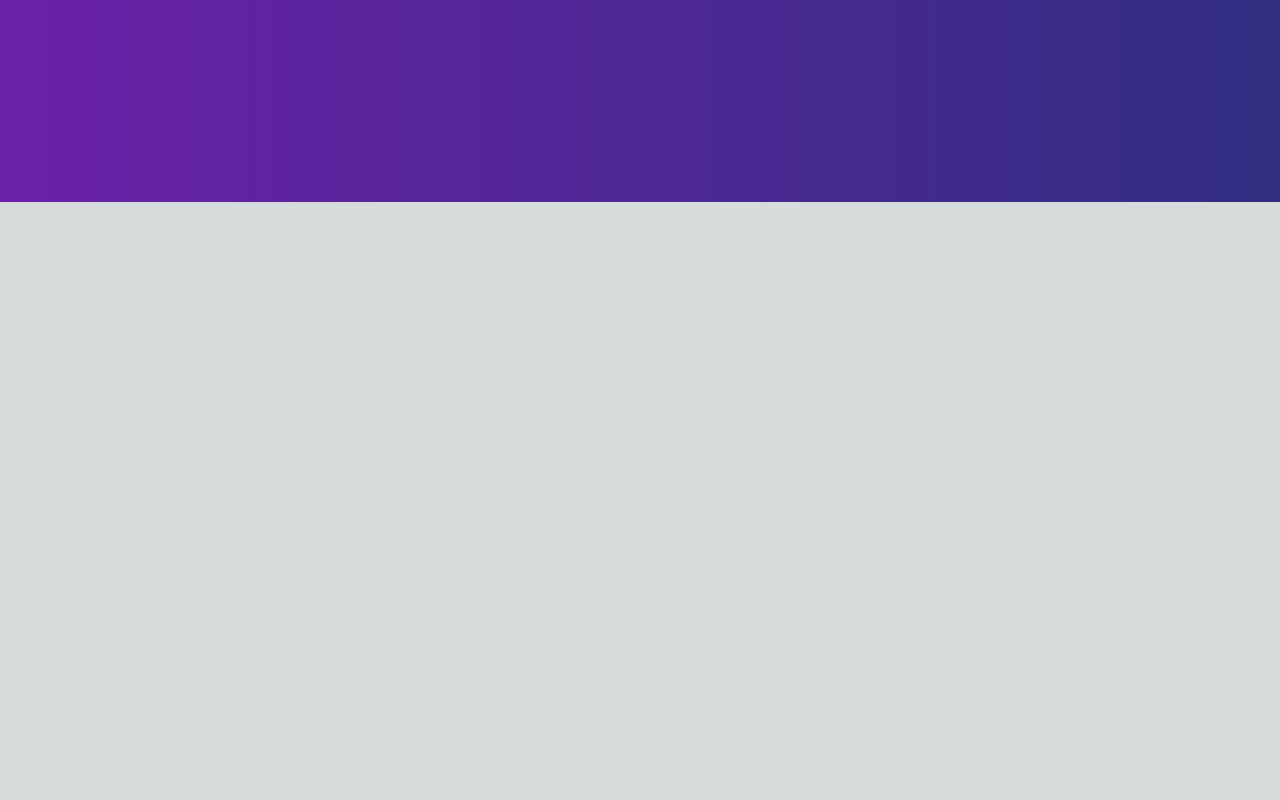
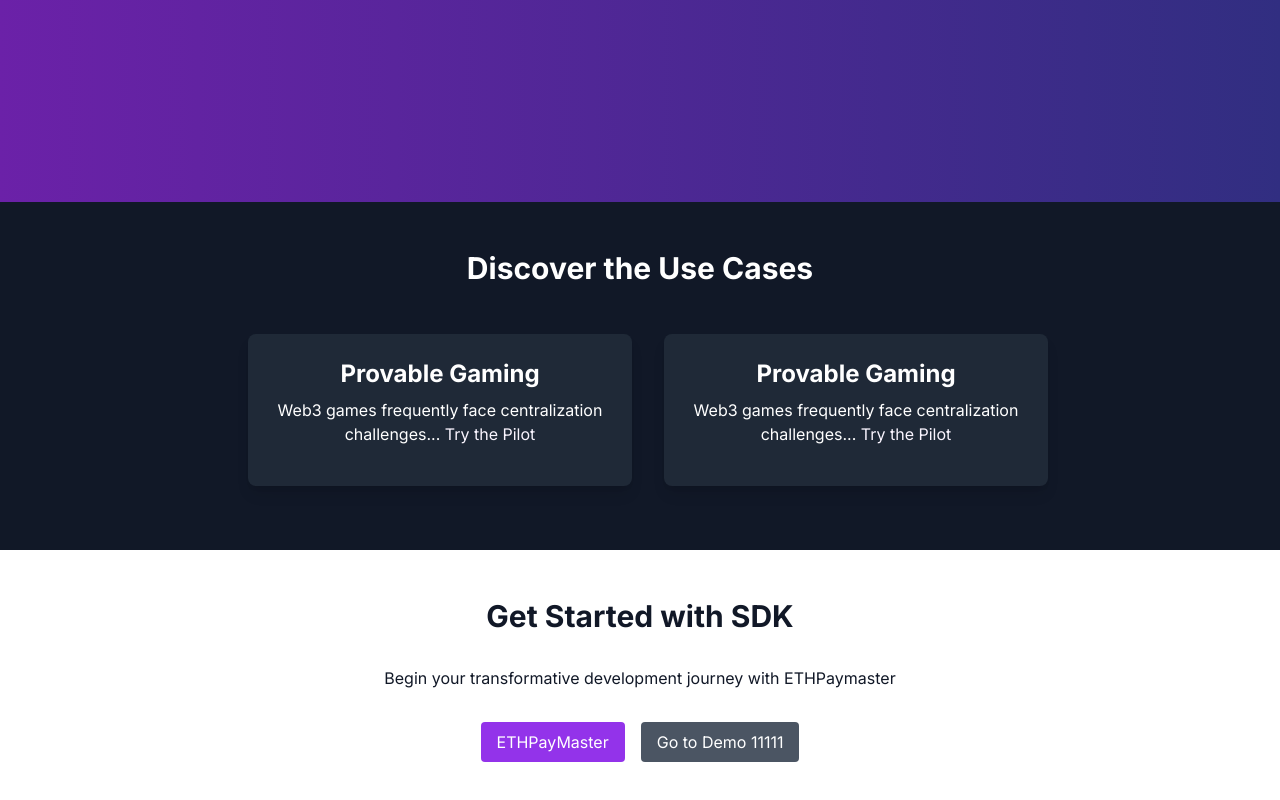
Before and after one commit to dethan3/EthPaymaster_website, a Next.js app: page / in a window 1280 px wide. Shown: the part 662-1462 px from the top of the page. Before the commit the page ends 864 px from the top, so only its background shows below. Built offline with nearby package versions, Linux system fonts and the light colour scheme.

Commit message:
add start section

```diff
--- a/src/app/page.tsx
+++ b/src/app/page.tsx
@@ -1,11 +1,15 @@
 import Navbar from '../components/Navbar';
 import MainSection from '@/components/MainSection';
+import UseCasesSection from '@/components/UseCaseSection';
+import GetStartedSection from '@/components/GetStartedSection';
 
 export default function Home() {
   return (
     <div>
       <Navbar />
       <MainSection />
+      <UseCasesSection />
+      <GetStartedSection />
     </div>
   );
 }
--- a/src/components/GetStartedSection.tsx
+++ b/src/components/GetStartedSection.tsx
@@ -1 +1,16 @@
 import React from "react";
+
+const GetStartedSection: React.FC = () => {
+    return (
+        <section className="flex flex-col items-center py-12 bg-white text-gray-900 text-center">
+            <h2 className="text-3xl font-bold mb-8">Get Started with SDK</h2>
+            <p className="mb-8">Begin your transformative development journey with ETHPaymaster</p>
+            <div className="flex space-x-4">
+              <button className="px-4 py-2 bg-purple-600 text-white rounded hover:bg-purple-700">ETHPayMaster</button>
+              <button className="px-4 py-2 bg-gray-600 text-white rounded hover:bg-gray-700">Go to Demo 11111</button>
+            </div>
+        </section>
+    );
+};
+
+export default GetStartedSection;
```
Also changed, not shown: .gitpod.yml (added).
